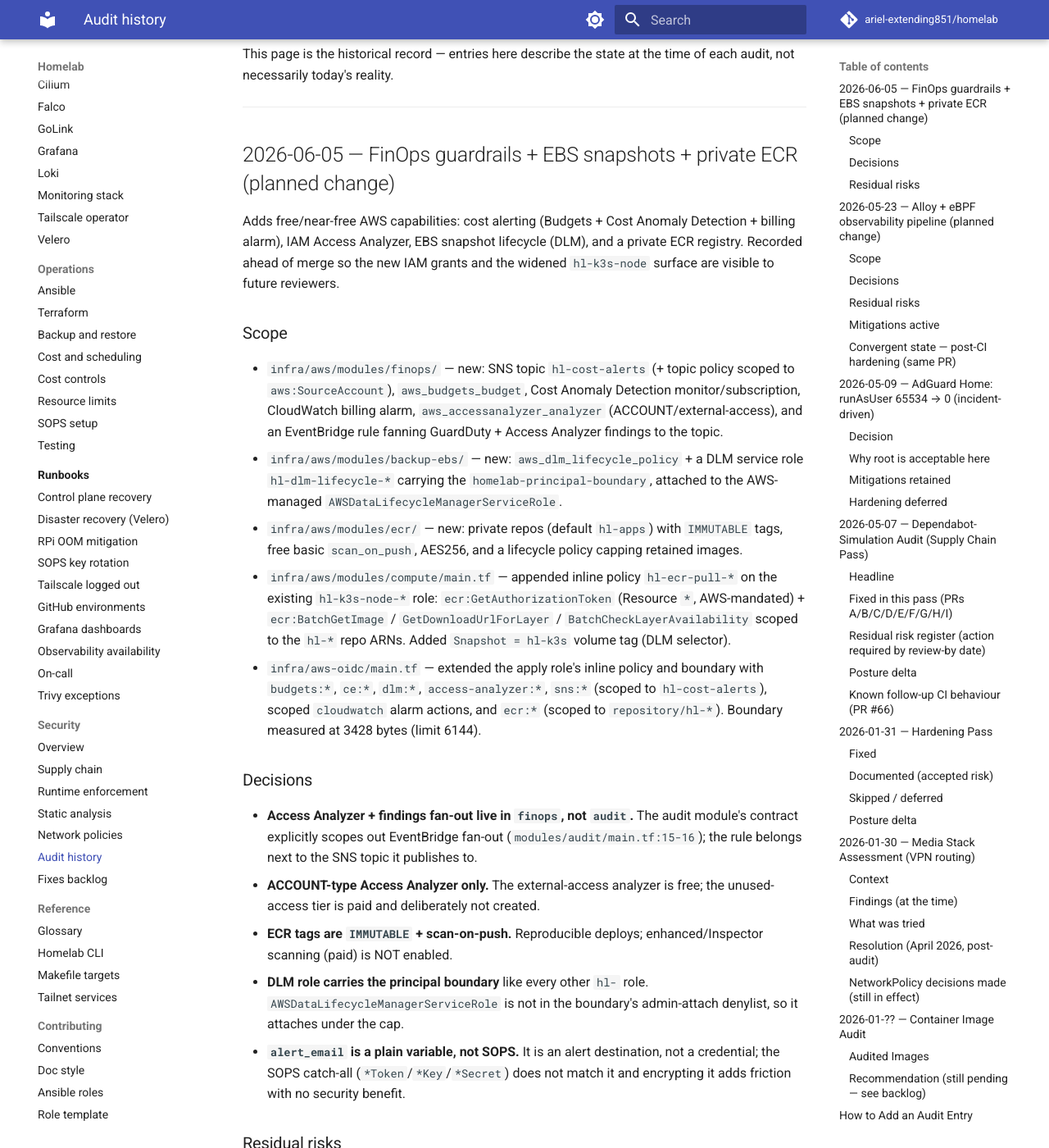
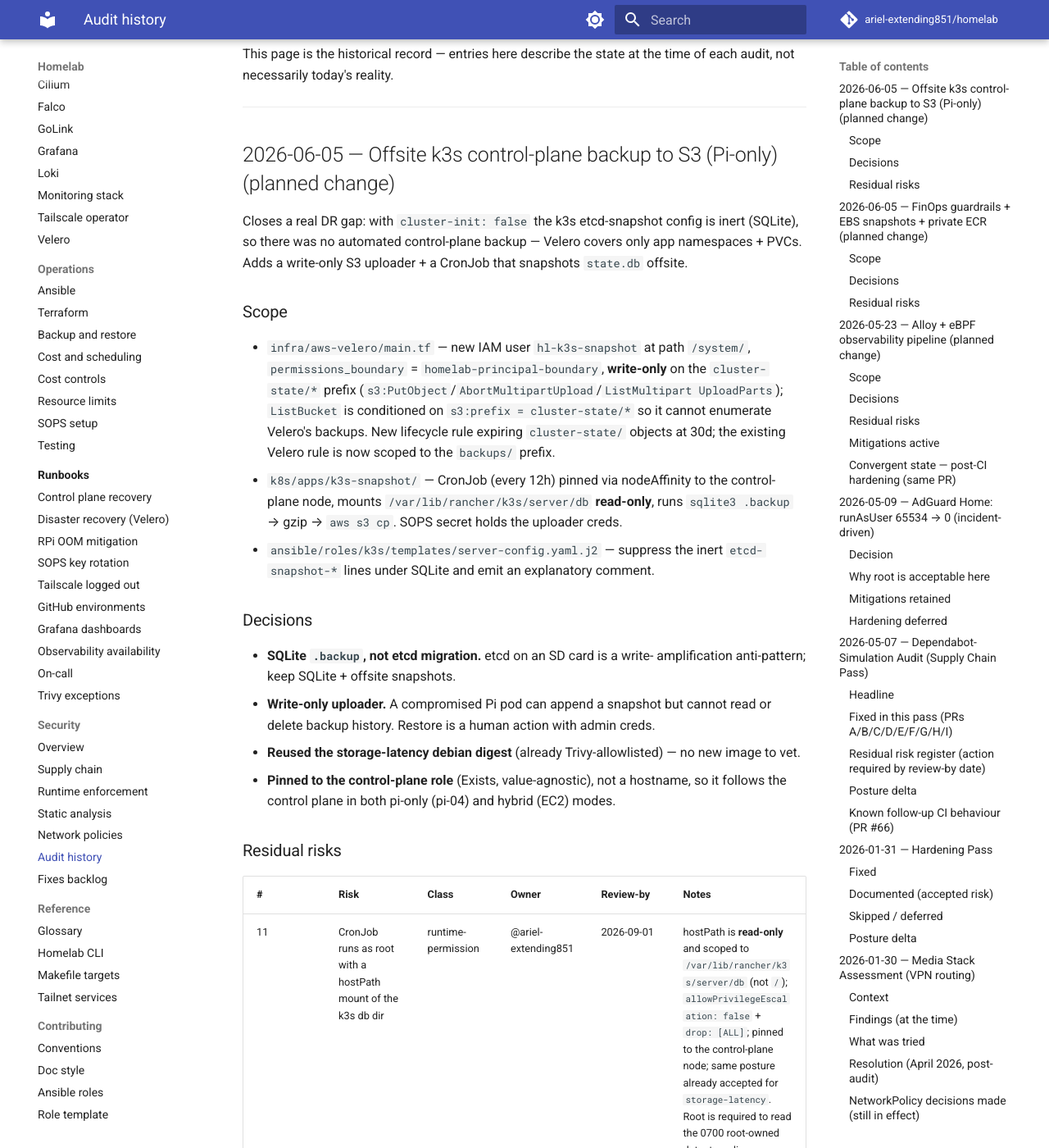
Before and after one commit to ariel-extending851/homelab, an MkDocs documentation site: the page built from docs/security/audit-history.md, in a window 1280 px wide and 1400 px high, scrolled down 235 px. Shown: the whole window at 82% size. Built offline with MkDocs 1.6.1 and Material for MkDocs 9.7.7, drawn with Linux system fonts in a browser that asks for light colours; comment, search, counter and statistics services are not loaded; some of the changed text lies outside the part shown.

Commit message:
feat(backup): offsite k3s control-plane (SQLite) snapshots to S3 for pi-only
Closes the real DR gap on the Pi-only cluster: with cluster-init=false the k3s
etcd-snapshot config is inert (SQLite datastore), so there was NO automated
control-plane backup — Velero only covers app namespaces + PVCs, not the
datastore. A dead SD card on the sole control plane meant total cluster loss.

- infra/aws-velero: new write-only, prefix-scoped IAM user hl-k3s-snapshot
  (/system/, principal-boundary) + a cluster-state/ lifecycle rule (expire 30d);
  existing Velero rule scoped to backups/.
- k8s/apps/k3s-snapshot: CronJob (12h) pinned to the control-plane node via
  nodeAffinity (works in pi-only AND hybrid), reads the k3s db dir read-only,
  runs sqlite3 .backup -> gzip -> S3. Reuses the storage-latency debian digest
  (already Trivy-allowlisted); write-only creds in a SOPS secret.
- ansible: fix the inert etcd-snapshot lines in server-config.yaml.j2 — suppress
  them under SQLite with an explanatory comment.
- bin/velero_bootstrap_secret.py: generalized with --access-key-output/
  --secret-key-output so the same logic bootstraps the new secret; new
  `make k3s-snapshot-bootstrap-secret` target.
- docs: new restore runbook, pi-only-deploy correction, audit-history entry.

Verified locally (registry blocked; used a provider mirror): terraform test
aws-velero 2/2; kubeconform 0 invalid; conftest 4147/0; pytest bootstrap 21/21;
jinja render of the template correct for cluster-init false/missing/true.

Net new cost ~$0.02/mo (a few MB of snapshots in S3 Standard, 30d retention).

https://claude.ai/code/session_01NFYbGy4SQW1mwc2qLkYjsa

```diff
--- a/docs/security/audit-history.md
+++ b/docs/security/audit-history.md
@@ -7,6 +7,48 @@
 Chronological record of security audits, findings, and remediations. The current security posture lives in [`overview.md`](overview.md); open work lives in [`fixes-backlog.md`](fixes-backlog.md).
 
 This page is the historical record — entries here describe the state at the time of each audit, not necessarily today's reality.
+
+---
+
+## 2026-06-05 — Offsite k3s control-plane backup to S3 (Pi-only) (planned change)
+
+Closes a real DR gap: with `cluster-init: false` the k3s etcd-snapshot config is
+inert (SQLite), so there was no automated control-plane backup — Velero covers
+only app namespaces + PVCs. Adds a write-only S3 uploader + a CronJob that
+snapshots `state.db` offsite.
+
+### Scope
+
+- `infra/aws-velero/main.tf` — new IAM user `hl-k3s-snapshot` at path `/system/`,
+  `permissions_boundary` = `homelab-principal-boundary`, **write-only** on the
+  `cluster-state/*` prefix (`s3:PutObject`/`AbortMultipartUpload`/`ListMultipart
+  UploadParts`); `ListBucket` is conditioned on `s3:prefix = cluster-state/*` so
+  it cannot enumerate Velero's backups. New lifecycle rule expiring
+  `cluster-state/` objects at 30d; the existing Velero rule is now scoped to the
+  `backups/` prefix.
+- `k8s/apps/k3s-snapshot/` — CronJob (every 12h) pinned via nodeAffinity to the
+  control-plane node, mounts `/var/lib/rancher/k3s/server/db` **read-only**, runs
+  `sqlite3 .backup` → gzip → `aws s3 cp`. SOPS secret holds the uploader creds.
+- `ansible/roles/k3s/templates/server-config.yaml.j2` — suppress the inert
+  `etcd-snapshot-*` lines under SQLite and emit an explanatory comment.
+
+### Decisions
+
+- **SQLite `.backup`, not etcd migration.** etcd on an SD card is a write-
+  amplification anti-pattern; keep SQLite + offsite snapshots.
+- **Write-only uploader.** A compromised Pi pod can append a snapshot but cannot
+  read or delete backup history. Restore is a human action with admin creds.
+- **Reused the storage-latency debian digest** (already Trivy-allowlisted) — no
+  new image to vet.
+- **Pinned to the control-plane role** (Exists, value-agnostic), not a hostname,
+  so it follows the control plane in both pi-only (pi-04) and hybrid (EC2) modes.
+
+### Residual risks
+
+| # | Risk | Class | Owner | Review-by | Notes |
+|---|---|---|---|---|---|
+| 11 | CronJob runs as root with a hostPath mount of the k3s db dir | runtime-permission | @ariel-extending851 | 2026-09-01 | hostPath is **read-only** and scoped to `/var/lib/rancher/k3s/server/db` (not `/`); `allowPrivilegeEscalation: false` + `drop: [ALL]`; pinned to the control-plane node; same posture already accepted for `storage-latency`. Root is required to read the 0700 root-owned datastore dir. |
+| 12 | Snapshot contains full cluster state (secrets, tokens) in S3 | data-at-rest | @ariel-extending851 | 2026-09-01 | Bucket is AES256-SSE, public-access-blocked, versioned; uploader is write-only; 30-day expiry. Same bucket/posture as Velero backups, which already contain Secrets. |
 
 ---
 
```
Also changed, not shown: docs/operations/pi-only-deploy.md (+9 -4 lines), docs/runbooks/control-plane-snapshot-restore-pi.md (added, +80 -0 lines), 16 other files.
